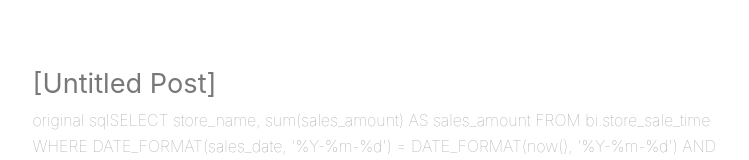
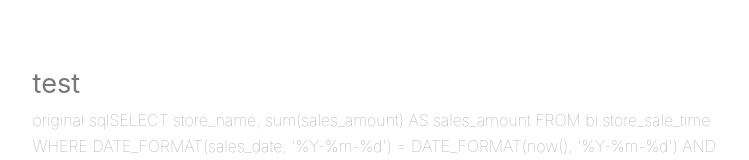
Before and after one commit to ymsu/ymsu.github.io, a plain HTML site: page archives/2018/09/index.html in a window 1280 px wide. Shown: the top 160 px of the page, without its empty margins (289-1038 px from the left). Drawn offline with nearby package versions, Linux system fonts and the light colour scheme; some packages are replaced by stand-ins of ours; no server answers; a script that the page names is missing; a web font is replaced by a local one.

Commit message:
Site updated: 2018-09-20 00:49:14

```diff
--- a/archives/2018/09/index.html
+++ b/archives/2018/09/index.html
@@ -348,7 +348,7 @@
     <article class="index-post">
         <a class="abstract-title" href = "/2018/09/20/1_store_sale_time/" >
 
-                <span>[Untitled Post]</span>
+                <span>test</span>
         </a>
         <div class="abstract-content">
             original sqlSELECT
@@ -535,7 +535,7 @@ More...
 
 
         <li class="archive-post-item">
-            <span class="archive-post-date">09/20</span><a class="archive-post-title" href= "/2018/09/20/1_store_sale_time/" >[Untitled Post]</a>
+            <span class="archive-post-date">09/20</span><a class="archive-post-title" href= "/2018/09/20/1_store_sale_time/" >test</a>
         </li>
 
 
--- a/index.html
+++ b/index.html
@@ -361,7 +361,7 @@ height:50vh;
     <article class="index-post">
         <a class="abstract-title" href = "/2018/09/20/1_store_sale_time/" >
 
-                <span>[Untitled Post]</span>
+                <span>test</span>
         </a>
         <div class="abstract-content">
             original sqlSELECT
@@ -645,7 +645,7 @@ More...
 
 
         <li class="archive-post-item">
-            <span class="archive-post-date">09/20</span><a class="archive-post-title" href= "/2018/09/20/1_store_sale_time/" >[Untitled Post]</a>
+            <span class="archive-post-date">09/20</span><a class="archive-post-title" href= "/2018/09/20/1_store_sale_time/" >test</a>
         </li>
 
 
```
Also changed, not shown: archives/2018/index.html (+2 -2 lines), archives/index.html (+2 -2 lines).
